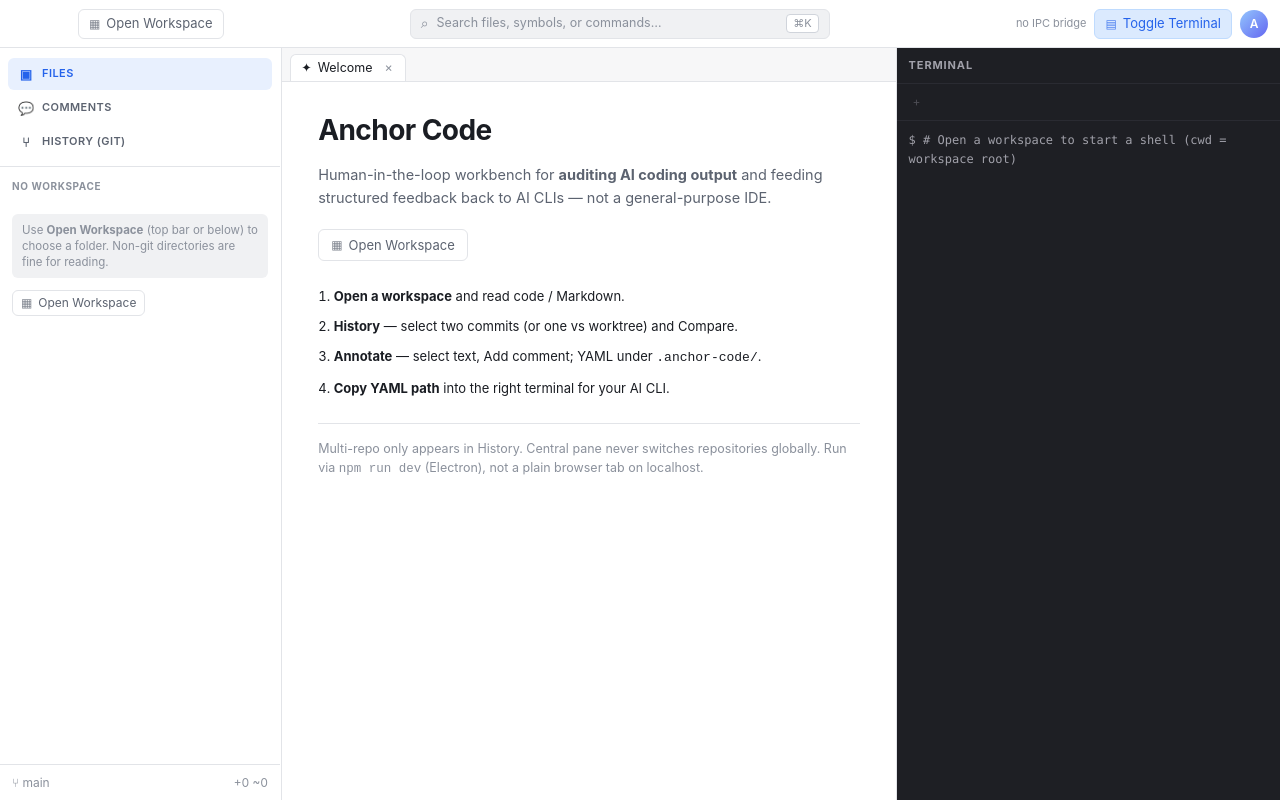
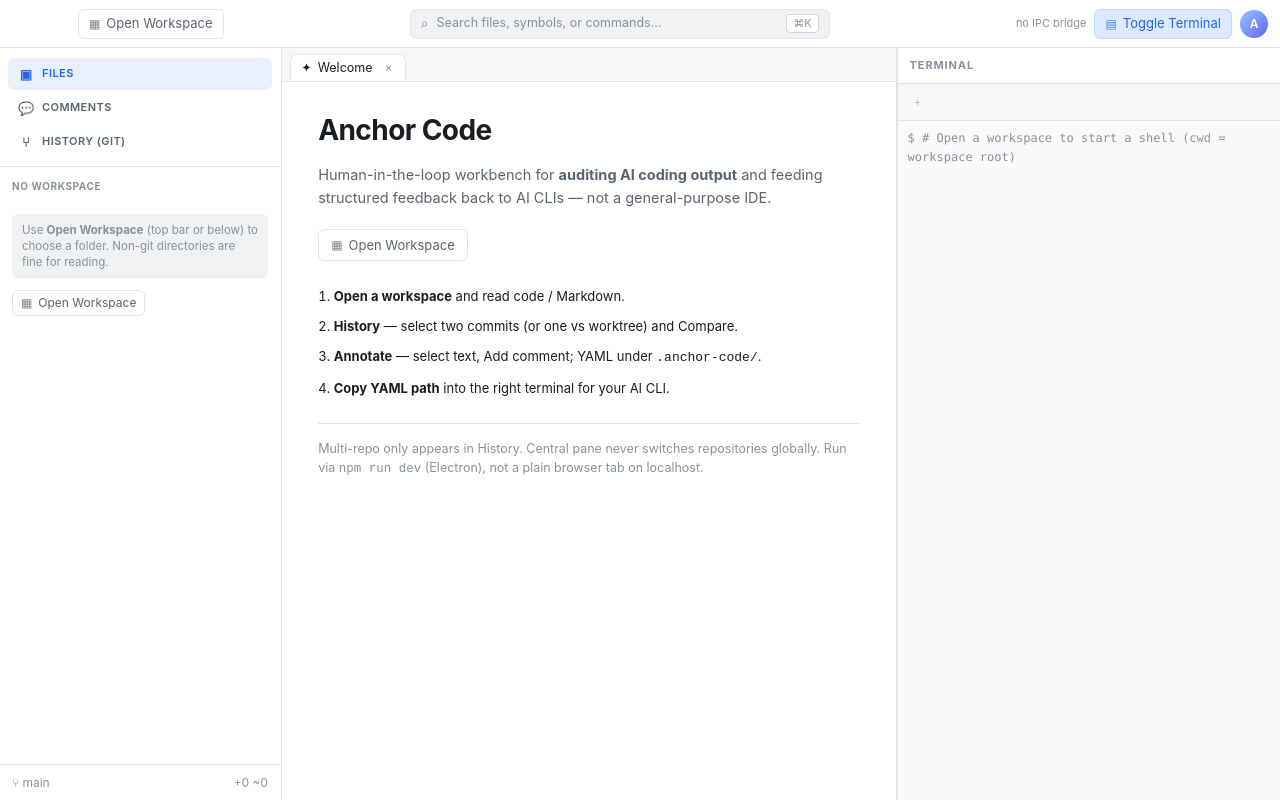
Before and after one commit to Roboaholic/anchor-code, a React (Vite) app: page / in a window 1280 px wide. Built offline with nearby package versions, Linux system fonts and the light colour scheme.

Commit message:
style(terminal): use light theme matching workbench chrome
Switch terminal panel chrome and xterm palette from dark TTY defaults
to light surfaces, muted borders, and readable ANSI colors so the right
pane matches the rest of the app.

```diff
--- a/src/features/terminal/TerminalPanel.tsx
+++ b/src/features/terminal/TerminalPanel.tsx
@@ -95,16 +95,35 @@ function XtermHost({ id, active }: { id: string; active: boolean }) {
 
   useEffect(() => {
     if (!containerRef.current) return;
+    // Light theme aligned with workbench chrome (not classic dark TTY).
     const term = new Terminal({
       cursorBlink: true,
       fontSize: 12.5,
       fontFamily:
         "SF Mono, JetBrains Mono, Menlo, Monaco, Consolas, monospace",
       theme: {
-        background: "#1e1f24",
-        foreground: "#d4d4d8",
-        cursor: "#f4f4f5",
-        selectionBackground: "#3f3f46",
+        background: "#fafafa",
+        foreground: "#1a1d23",
+        cursor: "#2563eb",
+        cursorAccent: "#ffffff",
+        selectionBackground: "#cfe0fc",
+        selectionForeground: "#1a1d23",
+        black: "#1a1d23",
+        red: "#b91c1c",
+        green: "#15803d",
+        yellow: "#a16207",
+        blue: "#2563eb",
+        magenta: "#7c3aed",
+        cyan: "#0e7490",
+        white: "#e5e7eb",
+        brightBlack: "#6b7280",
+        brightRed: "#dc2626",
+        brightGreen: "#16a34a",
+        brightYellow: "#ca8a04",
+        brightBlue: "#3b82f6",
+        brightMagenta: "#8b5cf6",
+        brightCyan: "#06b6d4",
+        brightWhite: "#111827",
       },
       allowProposedApi: true,
     });
--- a/src/styles/global.css
+++ b/src/styles/global.css
@@ -14,8 +14,15 @@
   --text-muted: #8b919c;
   --accent: #2563eb;
   --accent-soft: #dbeafe;
-  --terminal-bg: #1e1f24;
-  --terminal-fg: #d4d4d8;
+  /* Terminal follows the light workbench theme */
+  --terminal-bg: #fafafa;
+  --terminal-fg: #1a1d23;
+  --terminal-border: #e2e4e8;
+  --terminal-muted: #8b919c;
+  --terminal-tab-bg: #f0f1f3;
+  --terminal-tab-active: #ffffff;
+  --terminal-selection: #cfe0fc;
+  --terminal-cursor: #2563eb;
   --radius: 6px; /* shared by buttons, search, inputs — keep rectangular, not pill */
   --font: "Inter", "SF Pro Text", -apple-system, BlinkMacSystemFont, "Segoe UI",
     system-ui, sans-serif;
@@ -774,7 +781,7 @@ button:disabled {
   line-height: 1.5;
 }
 
-/* ── Terminal panel ────────────────────────────────── */
+/* ── Terminal panel (light, matches workbench) ─────── */
 
 .terminal-panel {
   display: flex;
@@ -783,6 +790,7 @@ button:disabled {
   background: var(--terminal-bg);
   color: var(--terminal-fg);
   min-width: 0;
+  border-left: 1px solid var(--terminal-border);
 }
 
 .terminal-panel__header {
@@ -791,7 +799,8 @@ button:disabled {
   justify-content: space-between;
   height: 36px;
   padding: 0 12px;
-  border-bottom: 1px solid #2a2b32;
+  border-bottom: 1px solid var(--terminal-border);
+  background: var(--bg-panel);
   flex-shrink: 0;
 }
 
@@ -799,14 +808,19 @@ button:disabled {
   font-size: 11px;
   font-weight: 700;
   letter-spacing: 0.08em;
-  color: #a1a1aa;
+  color: var(--terminal-muted);
 }
 
 .icon-btn {
-  color: #71717a;
+  color: var(--text-muted);
   width: 24px;
   height: 24px;
   border-radius: 4px;
+}
+
+.icon-btn:hover {
+  background: var(--bg-hover);
+  color: var(--text);
 }
 
 .terminal-tabs {
@@ -814,34 +828,43 @@ button:disabled {
   align-items: center;
   gap: 4px;
   padding: 6px 8px;
-  border-bottom: 1px solid #2a2b32;
+  border-bottom: 1px solid var(--terminal-border);
+  background: var(--bg);
   flex-shrink: 0;
 }
 
 .term-tab {
   height: 24px;
   padding: 0 10px;
-  border-radius: 4px;
+  border-radius: var(--radius);
   font-size: 12px;
-  color: #a1a1aa;
+  color: var(--text-secondary);
+  border: 1px solid transparent;
+}
+
+.term-tab:hover:not(.is-active) {
+  background: var(--bg-hover);
+  color: var(--text);
 }
 
 .term-tab.is-active {
-  background: #2e3038;
-  color: #f4f4f5;
+  background: var(--terminal-tab-active);
+  color: var(--text);
+  border-color: var(--terminal-border);
 }
 
 .term-tab--add {
   width: 24px;
   padding: 0;
-  color: #71717a;
+  color: var(--text-muted);
 }
 
 .terminal-panel__body {
   flex: 1;
   min-height: 0;
   overflow: auto;
-  padding: 10px 12px;
+  padding: 8px 10px;
+  background: var(--terminal-bg);
 }
 
 .terminal-mock {
@@ -849,18 +872,23 @@ button:disabled {
   font-family: var(--font-mono);
   font-size: 12px;
   line-height: 1.55;
-  color: #a1a1aa;
+  color: var(--terminal-muted);
   white-space: pre-wrap;
 }
 
 .xterm-host {
   height: 100%;
   width: 100%;
-  padding: 4px;
+  padding: 2px 0;
 }
 
 .xterm-host .xterm {
   height: 100%;
+}
+
+/* xterm viewport blends into light panel */
+.xterm-host .xterm-viewport {
+  background-color: var(--terminal-bg) !important;
 }
 
 .term-tab-wrap {
@@ -872,15 +900,15 @@ button:disabled {
 .term-tab-close {
   width: 18px;
   height: 18px;
-  color: #71717a;
+  color: var(--text-muted);
   border-radius: 4px;
   font-size: 12px;
   line-height: 1;
 }
 
 .term-tab-close:hover {
-  background: #3f3f46;
-  color: #f4f4f5;
+  background: var(--bg-hover);
+  color: var(--text);
 }
 
 /* ── Buttons ───────────────────────────────────────── */
```
